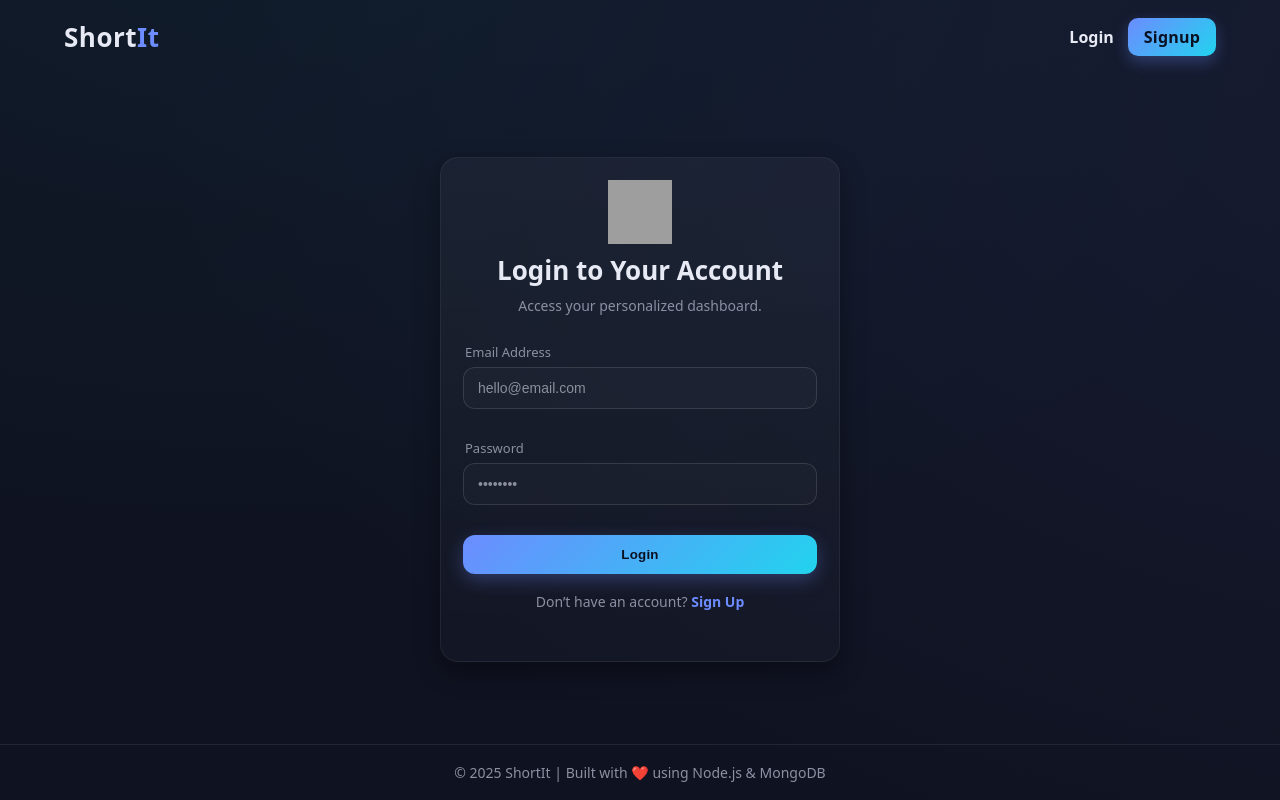
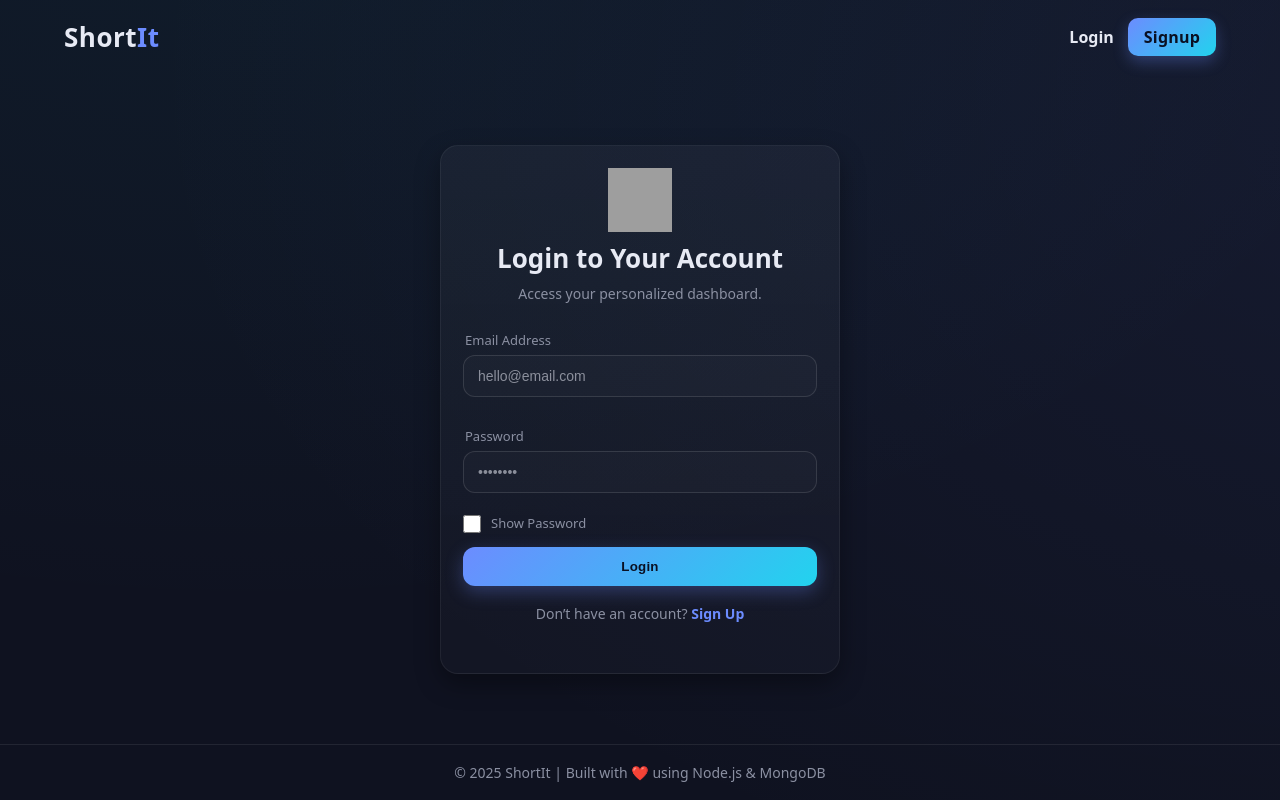
Before and after one commit to rahulholkar16/Short-it-frontend, a React (Vite) app: page /login in a window 1280 px wide. Built offline with nearby package versions, Linux system fonts and the light colour scheme; no server answers; grey boxes are pictures that could not be loaded.

Commit message:
add show password in login

```diff
--- a/src/pages/Login/Login.css
+++ b/src/pages/Login/Login.css
@@ -160,3 +160,31 @@
 @media (max-width: 480px) {
   .auth-card { padding: 22px; }
 }
+
+.show-password-container {
+  display: flex;
+  align-items: center;
+  gap: 8px;
+  margin-top: 6px;
+  font-size: 14px;
+  color: var(--muted);
+  user-select: none;
+}
+.show-password-container input[type="checkbox"] {
+  width: 18px;
+  height: 18px;
+  cursor: pointer;
+  accent-color: var(--acc);
+  border-radius: 4px;
+  border: 1px solid rgba(255, 255, 255, 0.2);
+  background: rgba(255, 255, 255, 0.05);
+  vertical-align: middle;
+}
+.show-password-container label {
+  cursor: pointer;
+  font-weight: 500;
+  line-height: 1;
+  margin-bottom: 0;
+  display: flex;
+  align-items: center;
+}
--- a/src/pages/Login/Login.jsx
+++ b/src/pages/Login/Login.jsx
@@ -3,10 +3,12 @@ import './Login.css'
 import { useFetch } from '../../hook/useFetch';
 import { useNavigate } from 'react-router-dom';
 import { useAuth } from '../../context/AuthContext';
+
 function Login() {
     const { loginData } = useAuth();
     const [email, setEmail] = useState("");
     const [password, setPassword] = useState("");
+    const [showPassword, setShowPassword] = useState(false);
 
     const nevigate = useNavigate();
     const { data, error, loading, executeFetch } = useFetch('api/v1/login', { method: "POST" }, false);
@@ -14,10 +16,9 @@ function Login() {
     async function login(e) {
         e.preventDefault(); // stop form reload
         const res = await executeFetch({ email, password });
-        if (res.msg == "Loging successfully!"){
+        if (res.msg == "Loging successfully!") {
             loginData(res.token)
             nevigate('/dashboard');
-
         } else {
             alert(res.msg);
         }
@@ -30,21 +31,34 @@ function Login() {
                 <h2>Login to Your Account</h2>
                 <p className="muted">Access your personalized dashboard.</p>
 
-
                 <div className="input-group">
-                        <label for="email">Email Address</label>
+                    <label htmlFor="email">Email Address</label>
                     <input type="email" id="email" placeholder="hello@email.com" onChange={(e) => setEmail(e.target.value)} required />
                 </div>
 
                 <div className="input-group">
-                        <label for="password">Password</label>
-                        <input type="password" id="password" placeholder="••••••••" onChange={(e) => setPassword(e.target.value)} required />
+                    <label htmlFor="password">Password</label>
+                    <input
+                        type={showPassword ? "text" : "password"}
+                        id="password"
+                        placeholder="••••••••"
+                        onChange={(e) => setPassword(e.target.value)}
+                        required
+                    />
+                    <div className="show-password-container">
+                        <input
+                            type="checkbox"
+                            id="showPassword"
+                            checked={showPassword}
+                            onChange={() => setShowPassword(prev => !prev)}
+                        />
+                        <label htmlFor="showPassword">Show Password</label>
+                    </div>
                 </div>
 
-                    <div >
+                <div>
                     <button className="btn primary login" onClick={login}>{loading ? "Loging..." : "Login"}</button>
                 </div>
-
 
                 <div className="links">
                     <p>Don’t have an account? <a className="Signup" onClick={() => nevigate('/signup')}>Sign Up</a></p>
```
Lines whose indentation alone changed are shown as unchanged.
